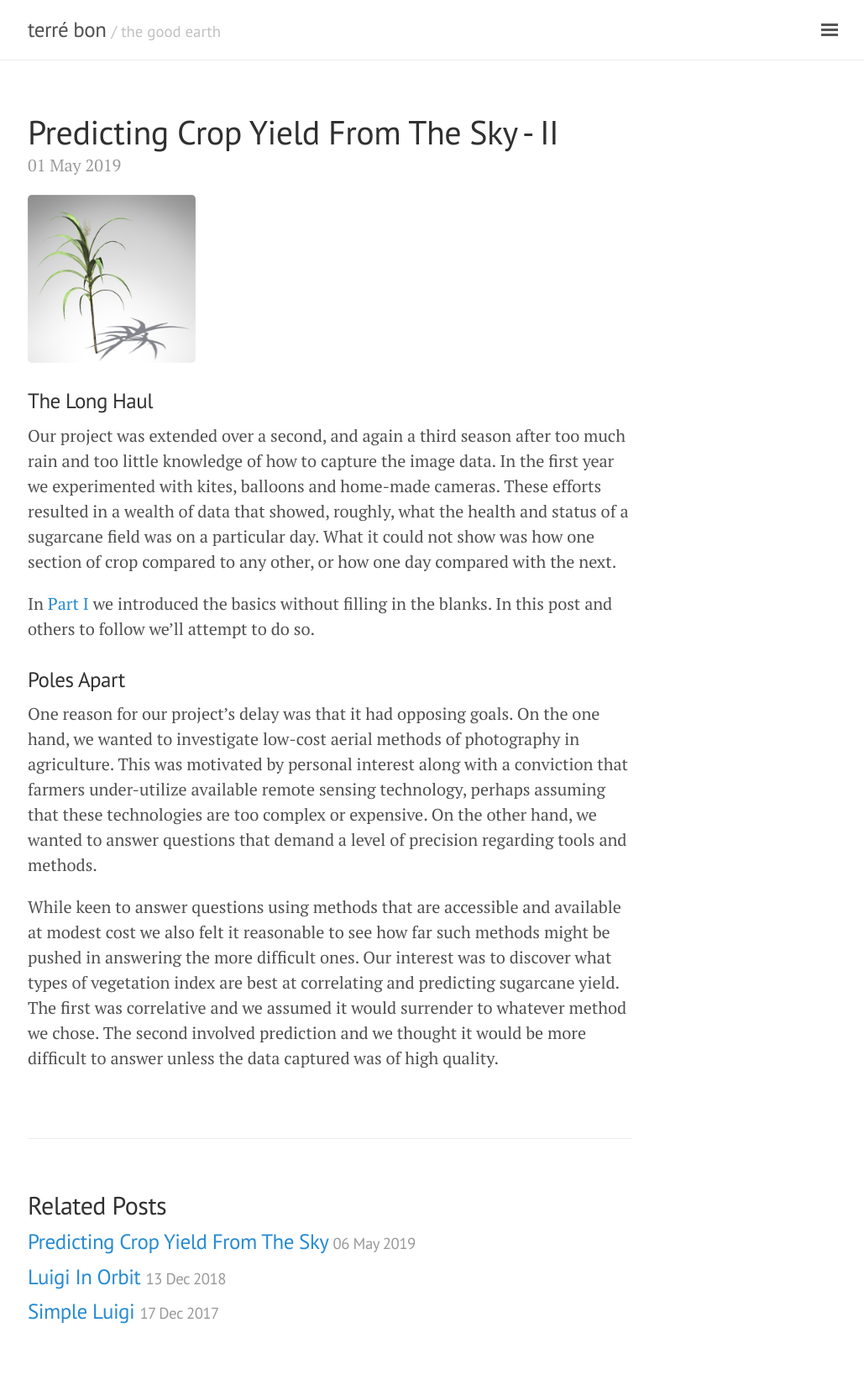
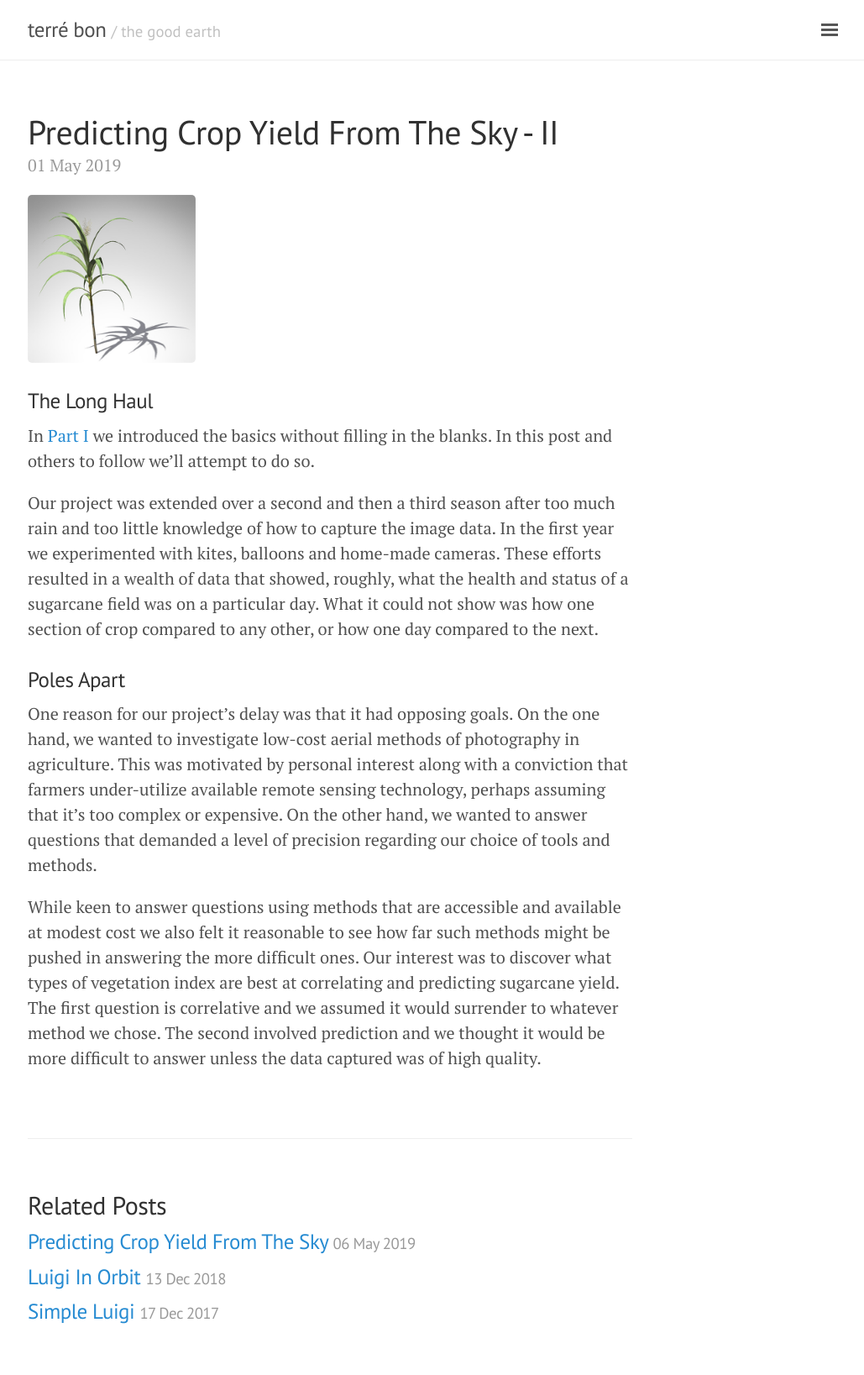
Before and after one commit to geraldmc/geraldmc.github.io, a Jekyll site: the page built from _posts/2019-05-01-predicting-yield-2.md, in a window 1280 px wide. Shown: the whole page at 84% size, without its empty margins (247-1276 px from the left). Built offline with Jekyll 4.4.1, drawn with Linux system fonts in a browser that asks for light colours.

Commit message:
updates part 2

```diff
--- a/_posts/2019-05-01-predicting-yield-2.md
+++ b/_posts/2019-05-01-predicting-yield-2.md
@@ -7,12 +7,12 @@ title: Predicting Crop Yield From The Sky - II
 
 ### The Long Haul
 
-Our project was extended over a second, and again a third season after too much rain and too little knowledge of how to capture the image data. In the first year we experimented with kites, balloons and home-made cameras. These efforts resulted in a wealth of data that showed, roughly, what the health and status of a sugarcane field was on a particular day. What it could not show was how one section of crop compared to any other, or how one day compared with the next.
+In [Part I](https://geraldmc.github.io/2019/05/06/predicting-yield-1/) we introduced the basics without filling in the blanks. In this post and others to follow we'll attempt to do so.
 
-In [Part I](https://geraldmc.github.io/2019/05/06/predicting-yield-1/) we introduced the basics without filling in the blanks. In this post and others to follow we'll attempt to do so.
+Our project was extended over a second and then a third season after too much rain and too little knowledge of how to capture the image data. In the first year we experimented with kites, balloons and home-made cameras. These efforts resulted in a wealth of data that showed, roughly, what the health and status of a sugarcane field was on a particular day. What it could not show was how one section of crop compared to any other, or how one day compared to the next.
 
 ### Poles Apart
 
-One reason for our project's delay was that it had opposing goals. On the one hand, we wanted to investigate low-cost aerial methods of photography in agriculture. This was motivated by personal interest along with a conviction that farmers under-utilize available remote sensing technology, perhaps assuming that these technologies are too complex or expensive. On the other hand, we wanted to answer questions that demand a level of precision regarding tools and methods.
+One reason for our project's delay was that it had opposing goals. On the one hand, we wanted to investigate low-cost aerial methods of photography in agriculture. This was motivated by personal interest along with a conviction that farmers under-utilize available remote sensing technology, perhaps assuming that it's too complex or expensive. On the other hand, we wanted to answer questions that demanded a level of precision regarding our choice of tools and methods.
 
-While keen to answer questions using methods that are accessible and available at modest cost we also felt it reasonable to see how far such methods might be pushed in answering the more difficult ones. Our interest was to discover what types of vegetation index are best at correlating and predicting sugarcane yield. The first was correlative and we assumed it would surrender to whatever method we chose. The second involved prediction and we thought it would be more difficult to answer unless the data captured was of high quality.
+While keen to answer questions using methods that are accessible and available at modest cost we also felt it reasonable to see how far such methods might be pushed in answering the more difficult ones. Our interest was to discover what types of vegetation index are best at correlating and predicting sugarcane yield. The first question is correlative and we assumed it would surrender to whatever method we chose. The second involved prediction and we thought it would be more difficult to answer unless the data captured was of high quality.
```
